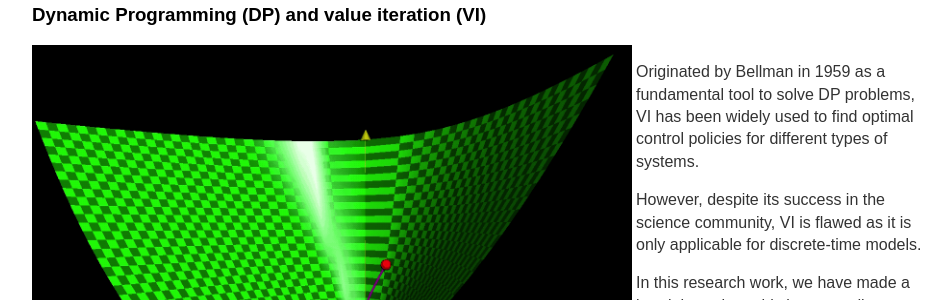
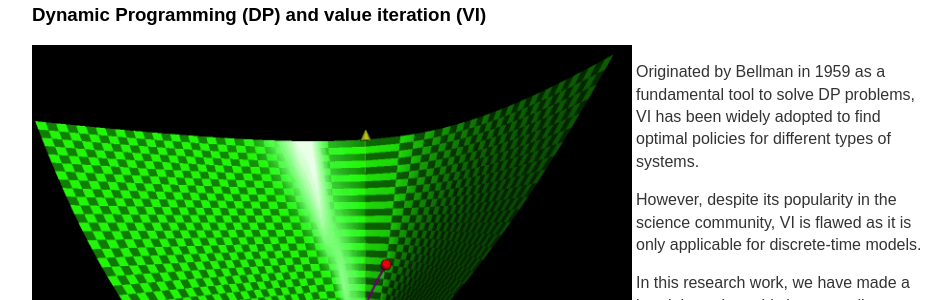
Before and after one commit to tao-bian-nyu/tao-bian-nyu.github.io, a Jekyll site: the page built from research/index.md, in a window 1280 px wide and 900 px high. Shown: the part 371-671 px from the top of the window, without its empty margins (160-1108 px from the left). Built offline with Jekyll 4.4.1, drawn with Linux system fonts in a browser that asks for light colours; formulas are drawn with MathJax 3.

Commit message:
Update topics.html

```diff
--- a/_includes/topics.html
+++ b/_includes/topics.html
@@ -7,8 +7,8 @@
   <p> Starting from an initial value function \(V_0\), the \(V_t\) converges to the optimal value function \(V^*\). </p>
 </div>
 <div class="two">
-<p> Originated by Bellman in 1959 as a fundamental tool to solve DP problems, VI has been widely used to find optimal control policies for different types of systems. </p>
-<p> However, despite its success in the science community, VI is flawed as it is only applicable for discrete-time models. </p>
+<p> Originated by Bellman in 1959 as a fundamental tool to solve DP problems, VI has been widely adopted to find optimal policies for different types of systems. </p>
+<p> However, despite its popularity in the science community, VI is flawed as it is only applicable for discrete-time models. </p>
 <!--   For the past few decades, researchers have been puzzled by how to extend traditional VI to the continuous-time setting. </p>  -->
 
 <p> In this research work, we have made a breakthrough on this long-standing issue, by developing a complete framework of continuous-time VI with rigorous convergence analysis.</p>
```
